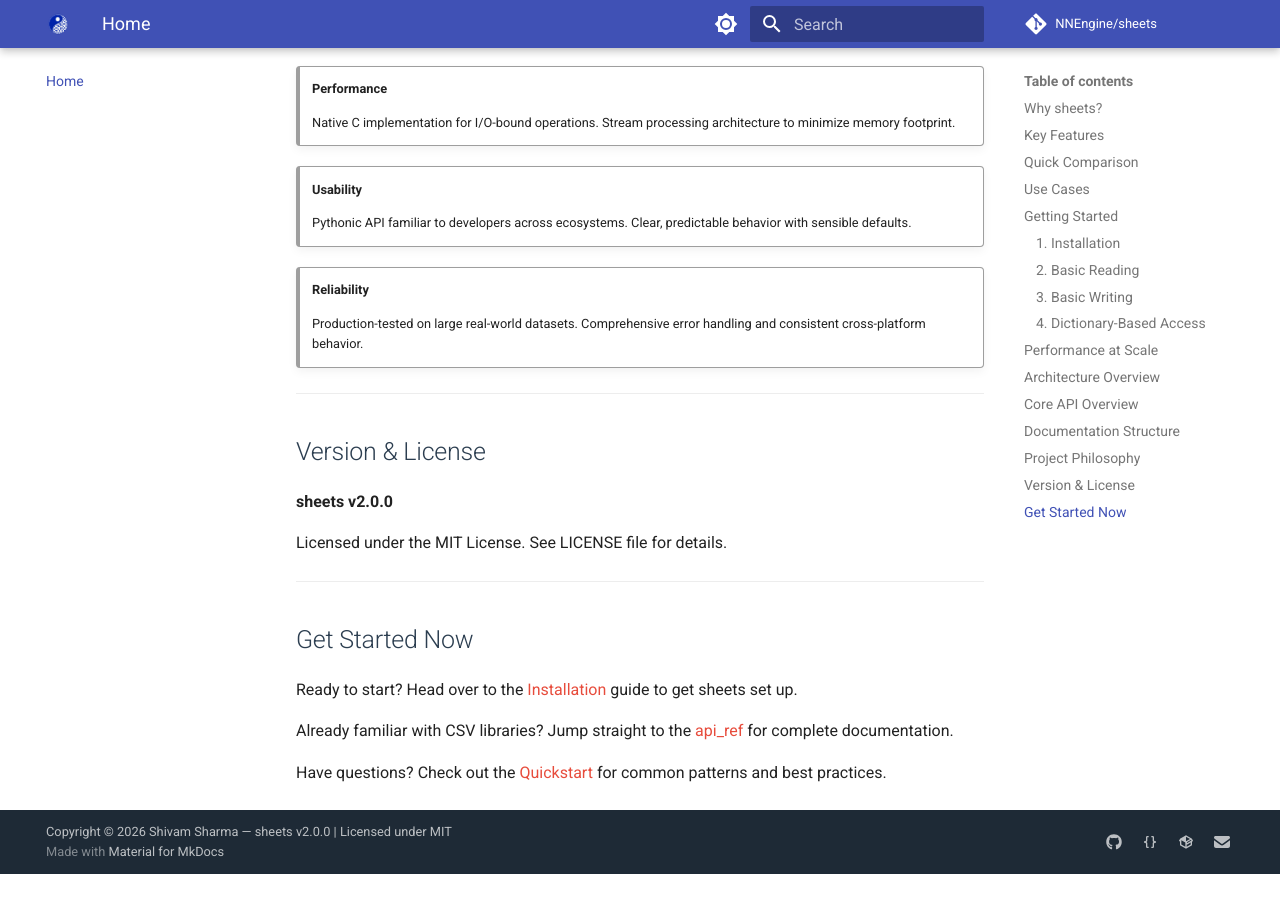
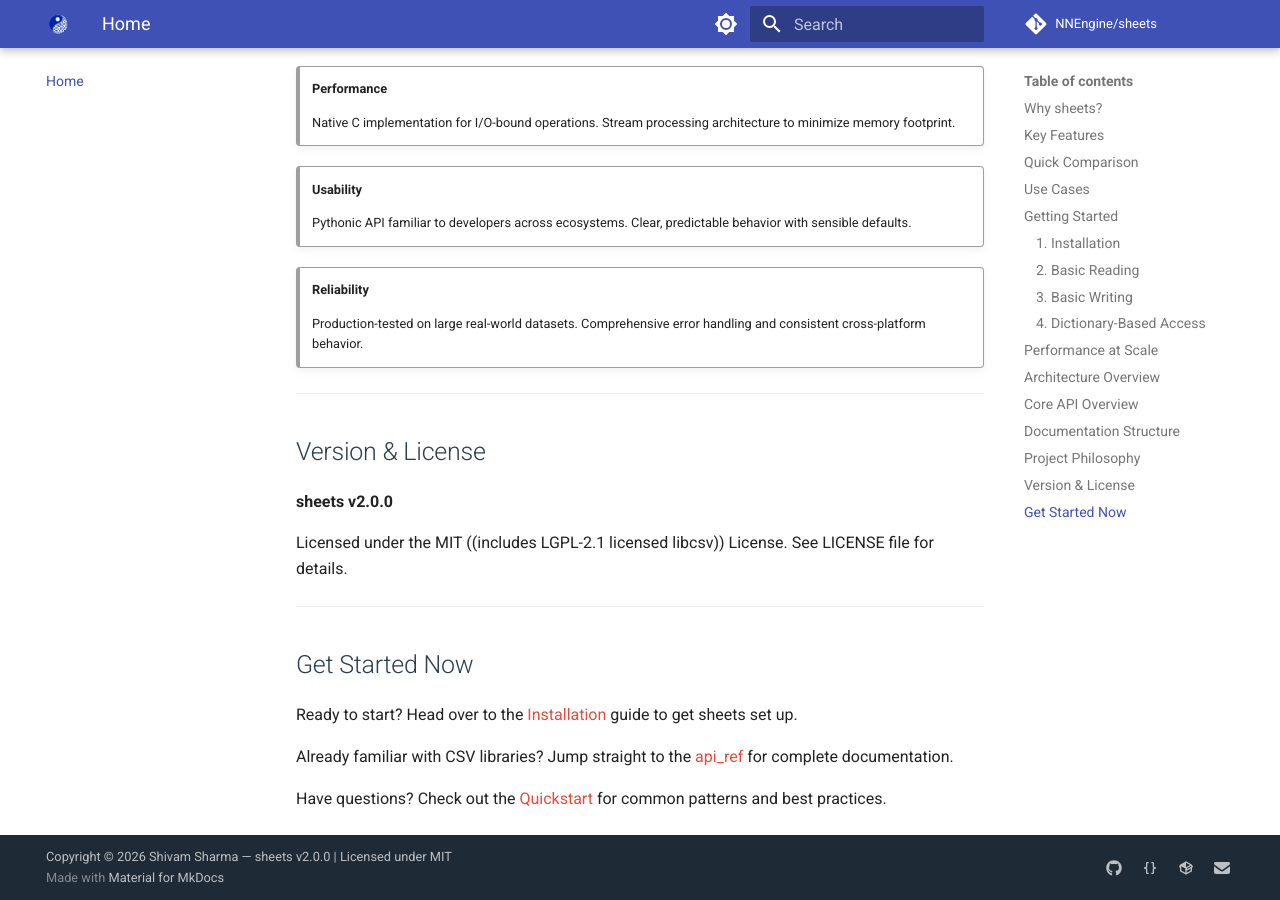
Before and after one commit to NNEngine/sheets, an MkDocs documentation site: the page built from docs/index.md, in a window 1280 px wide and 900 px high, scrolled down 5569 px. Built offline with MkDocs 1.6.1 and Material for MkDocs 9.7.7, drawn with Linux system fonts in a browser that asks for light colours; comment, search, counter and statistics services are not loaded; before the commit the page ends 6443 px from its top, so only the background shows below that.

Commit message:
LGPL mentioned in the docs/index.md

```diff
--- a/docs/index.md
+++ b/docs/index.md
@@ -348,7 +348,7 @@ sheets is built on three core principles:
 
 **sheets v2.0.0**
 
-Licensed under the MIT License. See LICENSE file for details.
+Licensed under the MIT ((includes LGPL-2.1 licensed libcsv)) License. See LICENSE file for details.
 
 ---
 
```
